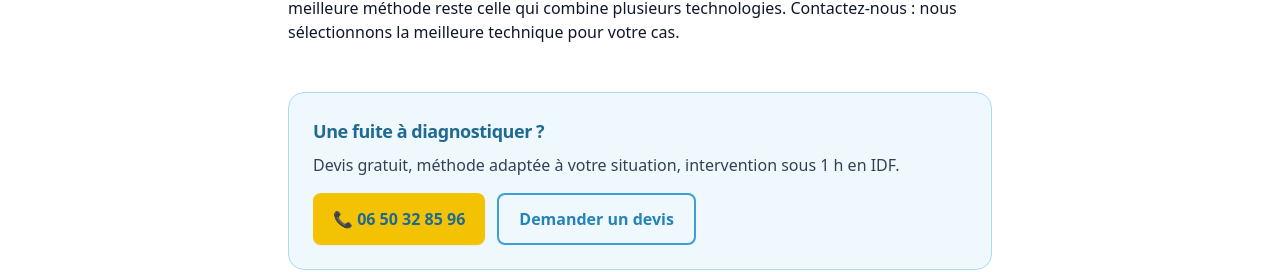
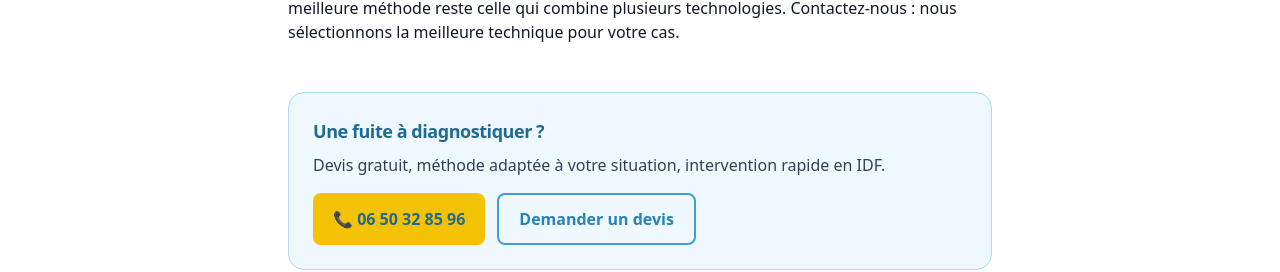
Before and after one commit to ZENATIHZE/superplombelec, a Next.js app: page /actualites/camera-thermique-vs-gaz-traceur in a window 1280 px wide. Shown: the part 2824-3096 px from the top of the page. Built offline with nearby package versions, Linux system fonts and the light colour scheme; no server answers.

Commit message:
Add files via upload

```diff
--- a/app/actualites/camera-thermique-vs-gaz-traceur/page.tsx
+++ b/app/actualites/camera-thermique-vs-gaz-traceur/page.tsx
@@ -161,7 +161,7 @@ export default function Page() {
 
         <div className="mt-12 p-6 bg-brand-50 border border-brand-200 rounded-2xl">
           <h2 className="font-bold text-brand-700 text-lg mb-2">Une fuite à diagnostiquer ?</h2>
-          <p className="text-slate-700 mb-4">Devis gratuit, méthode adaptée à votre situation, intervention sous 1 h en IDF.</p>
+          <p className="text-slate-700 mb-4">Devis gratuit, méthode adaptée à votre situation, intervention rapide en IDF.</p>
           <div className="flex flex-col sm:flex-row gap-3">
             <a href={`tel:${SITE.phoneE164}`} className="btn-primary">📞 {SITE.phone}</a>
             <Link href="/contact" className="btn-secondary">Demander un devis</Link>
```
